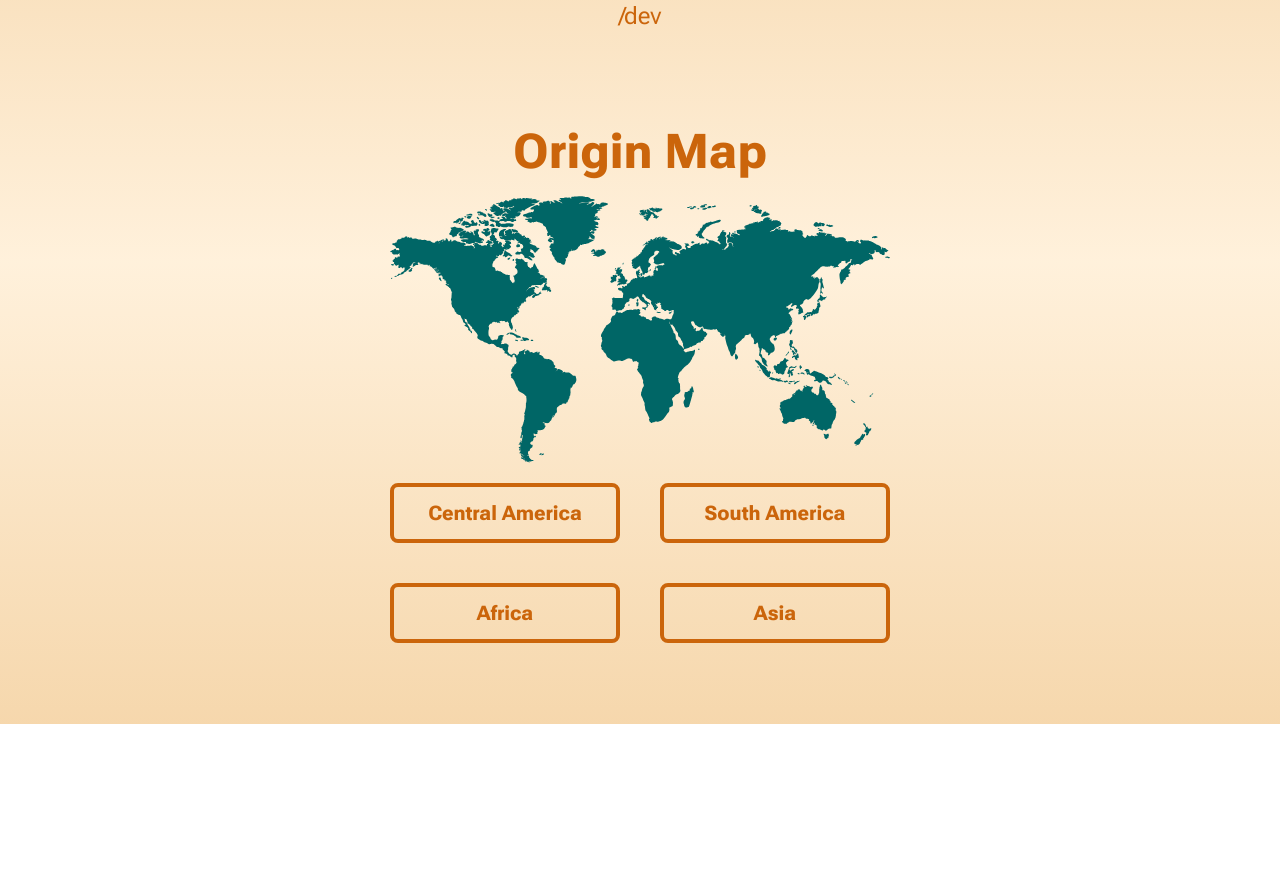
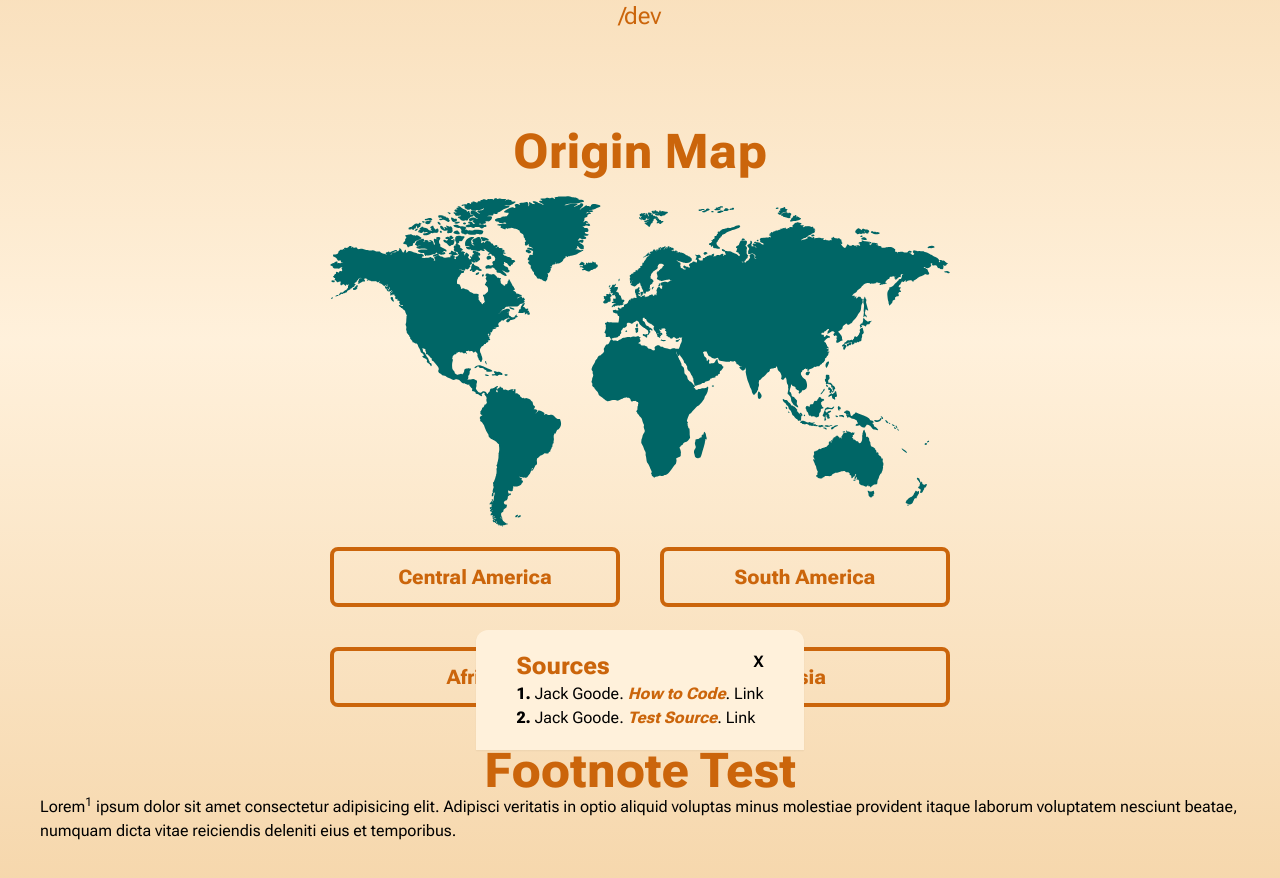
Before and after one commit to jacqueschuis/kafe, a Next.js app: page /dev in a window 1280 px wide. Shown: the part 200-1078 px from the top of the page. Before the commit the page ends 924 px from the top, so only its background shows below. Built offline with nearby package versions, Linux system fonts and the light colour scheme.

Commit message:
added a footnote component for citing sources, animated with react spring

```diff
--- a/package.json
+++ b/package.json
@@ -9,6 +9,7 @@
     "lint": "next lint"
   },
   "dependencies": {
+    "@react-spring/web": "^9.7.3",
     "autoprefixer": "10.4.14",
     "eslint": "8.44.0",
     "eslint-config-next": "13.4.9",
--- /dev/null
+++ b/src/app/components/Footnote.jsx
@@ -0,0 +1,26 @@
+'use client'
+import { animated } from "@react-spring/web";
+
+const Footnote = ({sources, expand, sourceClick}) => {
+
+
+    return (
+        <animated.section style={expand} id="sources" className={`fixed bottom-0 h-fit w-fit px-10 py-5 bg-brown-100 shadow-sm rounded-t-xl mt-5`}>
+            <div className="flex justify-between">
+                    <h2 className="font-bold text-2xl text-orange-600 dark:text-orange-300">Sources</h2>
+                    <b className="cursor-pointer" onClick={sourceClick}>X</b>
+            </div>
+            <ul>
+                {
+                    sources.map((source, index) => {
+                        return(
+                                <li key={`${source.name}${index}`}><span className="font-bold">{source.number}.</span> {source.author}. <span className="font-bold text-orange-600 dark:text-orange-300 italic">{source.title}</span>. <a href={`${source.link}`}>Link</a></li>
+                        )
+                    })
+                }
+            </ul>
+        </animated.section>
+     );
+}
+
+export default Footnote;
--- /dev/null
+++ b/src/app/components/Trail.jsx
@@ -0,0 +1,29 @@
+'use client'
+
+import React from "react";
+import { useTrail, animated } from "@react-spring/web";
+
+const Trail = ({children}) => {
+    const items = React.Children.toArray(children);
+    const trail = useTrail(items.length, {
+        config: { mass: 10, tension: 1800, friction: 200 },
+        from: {
+            opacity: 0,
+            x: -40,
+        },
+        opacity: 1,
+        x: 0,
+    })
+
+    return (
+        <>
+        {trail.map(({height, ...style}, index) => (
+                <animated.div key={index} style={style} className="w-full">
+                    {items[index]}
+                </animated.div>
+            ))}
+        </>
+     );
+}
+
+export default Trail;
--- a/src/app/dev/page.js
+++ b/src/app/dev/page.js
@@ -1,7 +1,42 @@
+"use client";
+
+import { useState } from "react";
+import { useSpring } from "@react-spring/web";
+
+import Footnote from "../components/Footnote";
 import Layout from "../components/HomeLayout";
 import OriginMap from "../components/OriginMap";
 
 const DevPage = () => {
+  const [showSources, setShowSources] = useState(false);
+
+  const sources = [
+    {
+      number: 1,
+      author: "Jack Goode",
+      title: "How to Code",
+      link: "https://j-par.com",
+    },
+    {
+      number: 2,
+      author: "Jack Goode",
+      title: "Test Source",
+      link: "https://j-par.com",
+    },
+  ];
+
+  const [expand, expandApi] = useSpring(() => ({
+    y: showSources ? 0 : 150,
+    overflow: "hidden",
+  }));
+
+  const sourceClick = () => {
+    expandApi.start({
+      y: showSources ? 150 : 0,
+    });
+    setShowSources(!showSources);
+  };
+
   return (
     <Layout>
       <div className="header mb-24 text-center">
@@ -11,9 +46,26 @@ const DevPage = () => {
         <h2 className="text-orange-600 dark:text-orange-300 text-2xl">/dev</h2>
       </div>
 
-      <div className="md:w-[500px] h-[250px] md:h-[500px] mb-24">
+      <div className="w-full max-w-[700px] mb-10 px-10">
         <OriginMap />
       </div>
+
+      <div className="w-full mb-10 px-10">
+        <h2 className="font-bold text-5xl text-orange-600 dark:text-orange-300 text-center">
+          Footnote Test
+        </h2>
+        <p>
+          Lorem
+          <sup className="cursor-pointer" onClick={sourceClick}>
+            1
+          </sup>{" "}
+          ipsum dolor sit amet consectetur adipisicing elit. Adipisci veritatis
+          in optio aliquid voluptas minus molestiae provident itaque laborum
+          voluptatem nesciunt beatae, numquam dicta vitae reiciendis deleniti
+          eius et temporibus.
+        </p>
+      </div>
+      <Footnote sources={sources} expand={expand} sourceClick={sourceClick} />
     </Layout>
   );
 };
--- a/src/app/home/page.js
+++ b/src/app/home/page.js
@@ -1,17 +1,22 @@
 import Layout from "../components/HomeLayout";
 import Link from "next/link";
+import Trail from "../components/Trail";
 
 const HomePage = () => {
   return (
     <Layout>
+      <Trail>
         <div className="header mb-24 text-center">
           <h1 className=" text-6xl md:text-9xl font-bold text-red-700 dark:text-red-400">
             Welcome
           </h1>
-        <h2 className="text-orange-600 dark:text-orange-300 text-2xl">/home</h2>
+          <h2 className="text-orange-600 dark:text-orange-300 text-2xl">
+            /home
+          </h2>
         </div>
 
         <ul className="list-none text-xl my-10 gap-5 text-center text-orange-800 dark:text-orange-400">
+          <Trail>
             <li className="hover:underline underline-offset-4 transition-all mb-3">
               <Link href="/about">About</Link>
             </li>
@@ -27,7 +32,9 @@ const HomePage = () => {
             <li className="hover:underline underline-offset-4 transition-all mb-3">
               <Link href="/ui">UI</Link>
             </li>
+          </Trail>
         </ul>
+      </Trail>
     </Layout>
   );
 };
--- a/src/app/page.js
+++ b/src/app/page.js
@@ -1,3 +1,4 @@
+import Trail from "./components/Trail";
 import Link from "next/link";
 
 export default function Home() {
@@ -9,6 +10,7 @@ export default function Home() {
         <div className="bg-blue-500 two blob"></div>
       </div>
       <div className="rounded-2xl text-center flex flex-col gap-6 items-center justify-center z-10 p-4">
+        <Trail>
           <div>
             <h1 className=" text-brown-900 dark:text-brown-100 font-bold text-9xl">
               kafe
@@ -23,6 +25,7 @@ export default function Home() {
           >
             enter
           </Link>
+        </Trail>
       </div>
     </main>
   );
```
Also changed, not shown: 1 other file (tests, documents, lock files or other folders). Lines whose indentation alone changed are shown as unchanged.
